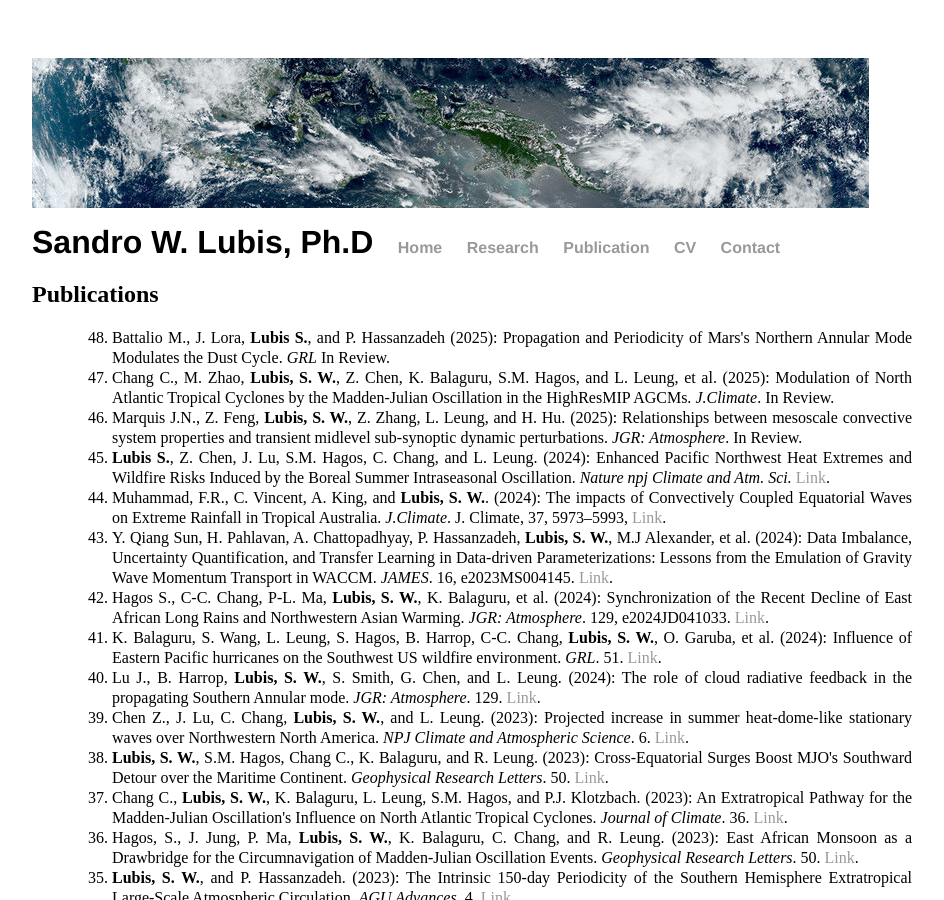
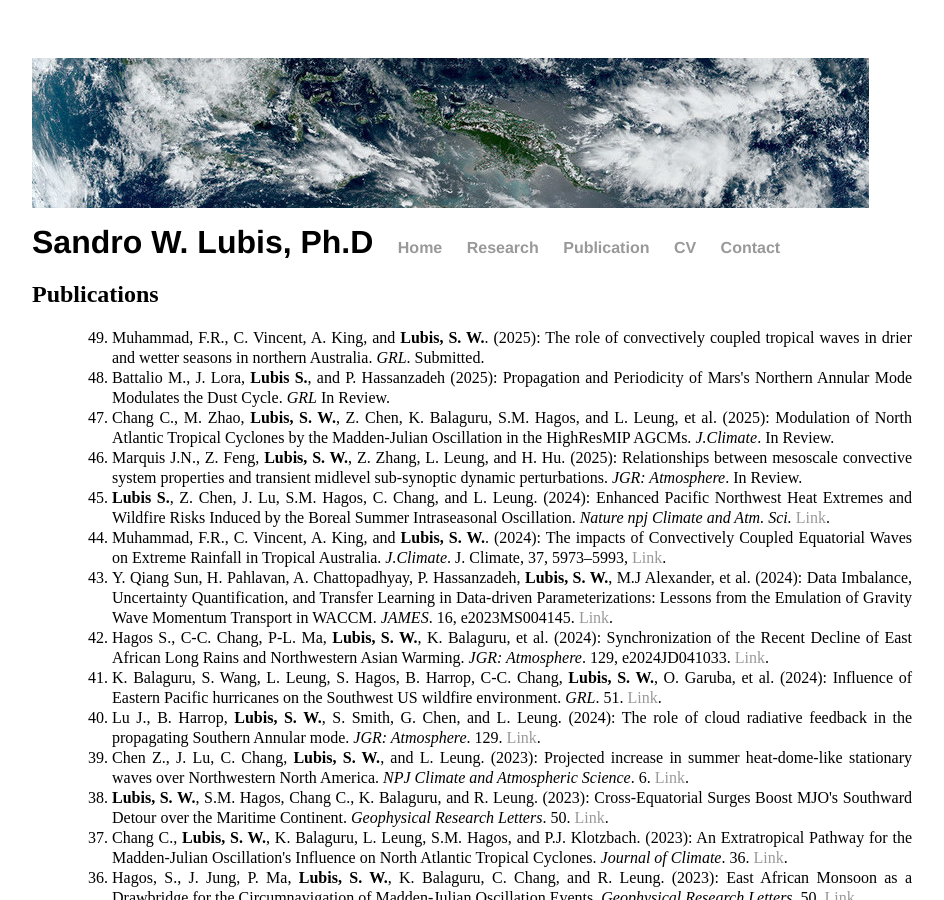
Before and after one commit to sandrolubis/sandrolubis.github.io, a Jekyll site: the page built from publication/index.html, in a window 1280 px wide and 900 px high. Shown: the whole window, without its empty margins (276-1220 px from the left). Built offline with Jekyll 4.4.1, drawn with Linux system fonts in a browser that asks for light colours.

Commit message:
Update index.html

```diff
--- a/publication/index.html
+++ b/publication/index.html
@@ -7,6 +7,7 @@
 	<h2>Publications</h2>
 	<ol style="line-height:1.25; text-align:justify;">
 	<ol reversed>
+		<li> Muhammad, F.R., C. Vincent, A. King, and <b>Lubis, S. W.</b>. (2025): The role of convectively coupled tropical waves in drier and wetter seasons in northern Australia. <i>GRL</i>. Submitted.</li>
 		<li> Battalio M., J. Lora,  <b>Lubis S.</b>, and P. Hassanzadeh (2025): Propagation and Periodicity of Mars's Northern Annular Mode Modulates the Dust Cycle. <i>GRL</i> In Review.</li>
 		<li> Chang C., M. Zhao, <b>Lubis, S. W.</b>, Z. Chen, K. Balaguru, S.M. Hagos, and L. Leung, et al. (2025): Modulation of North Atlantic Tropical Cyclones by the Madden-Julian Oscillation in the HighResMIP AGCMs. <i>J.Climate</i>. In Review.</li>
 		<li> Marquis J.N., Z. Feng, <b>Lubis, S. W.</b>, Z. Zhang, L. Leung, and H. Hu. (2025): Relationships between mesoscale convective system properties and transient midlevel sub-synoptic dynamic perturbations. <i>JGR: Atmosphere</i>. In Review.</li>
```
